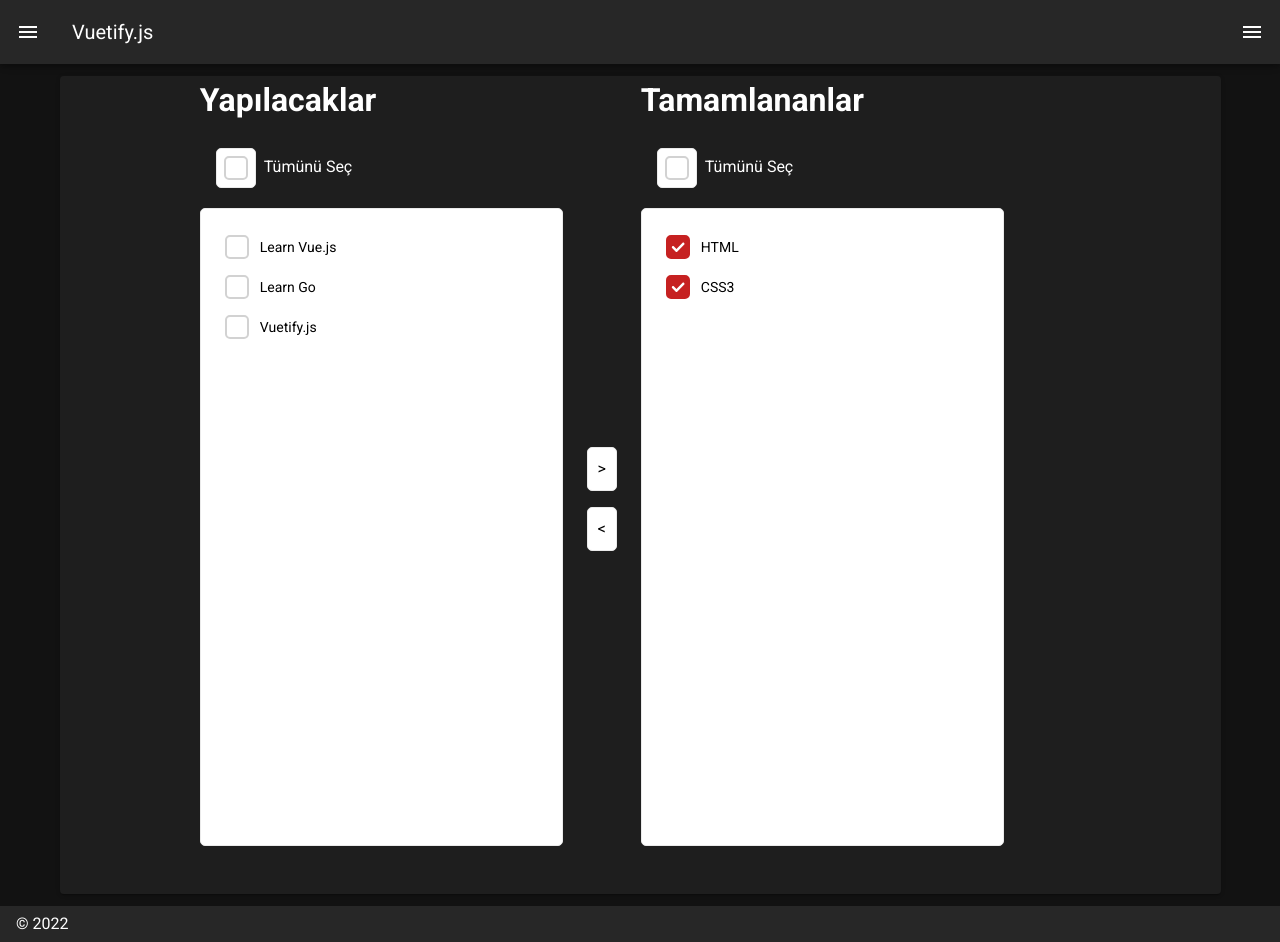
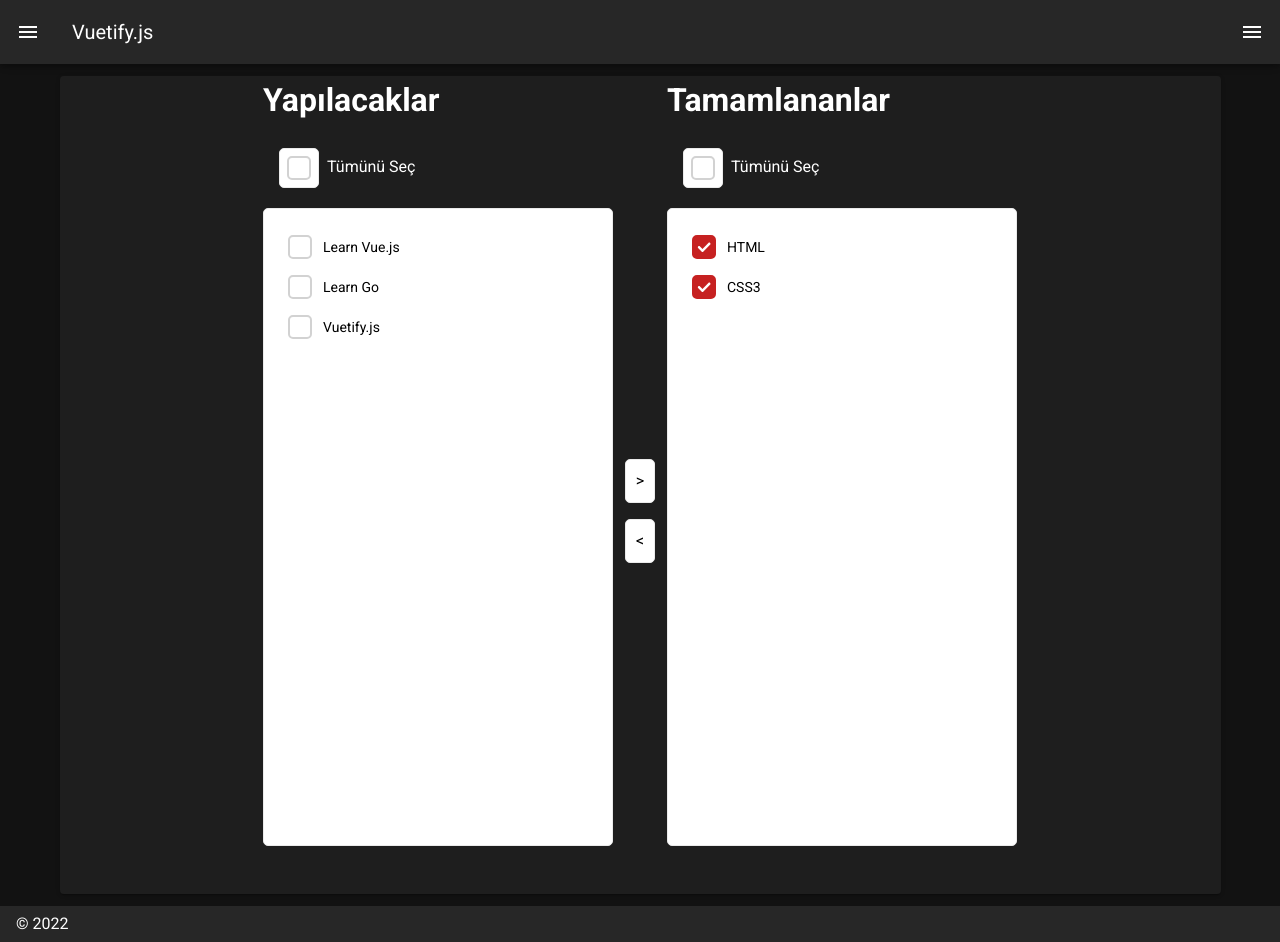
Before and after one commit to atakanteko/vue-pick-list, a Nuxt app: page / in a window 1280 px wide. Built offline with nearby package versions, Linux system fonts and the light colour scheme.

Commit message:
change display style

```diff
--- a/components/PickListContainer.vue
+++ b/components/PickListContainer.vue
@@ -1,14 +1,14 @@
 <template>
   <div class="d-flex justify-space-between">
-  <v-row >
-    <v-col style="max-width: 387px">
+  <div style="display: flex" >
+    <div style="width: 350px">
       <PickList
         :title="leftTitle"
         v-model="getTodos"
         targetSide="leftSide"
         :checkAnyBoxSelectedInRightSide="getNumberOfTodosThatIsSelectedInRight"
       />
-    </v-col>
+    </div>
     <v-col class="col-1" style="max-width: 30px;margin:0 12px;">
       <div style="display: flex;flex-direction: column;align-items: center;margin-top: 371px">
         <div>
@@ -33,15 +33,15 @@
         </div>
       </div>
     </v-col>
-    <v-col style="width: 650px">
+    <div style="width: 350px">
       <PickList
         :title="rightTitle"
         v-model="getDoneTodos"
         targetSide="rightSide"
         :checkAnyBoxSelectedInLeftSide="getNumberOfTodosThatIsSelectedInLeft"
       />
-    </v-col>
-  </v-row>
+    </div>
+  </div>
   </div>
 </template>
 
```
